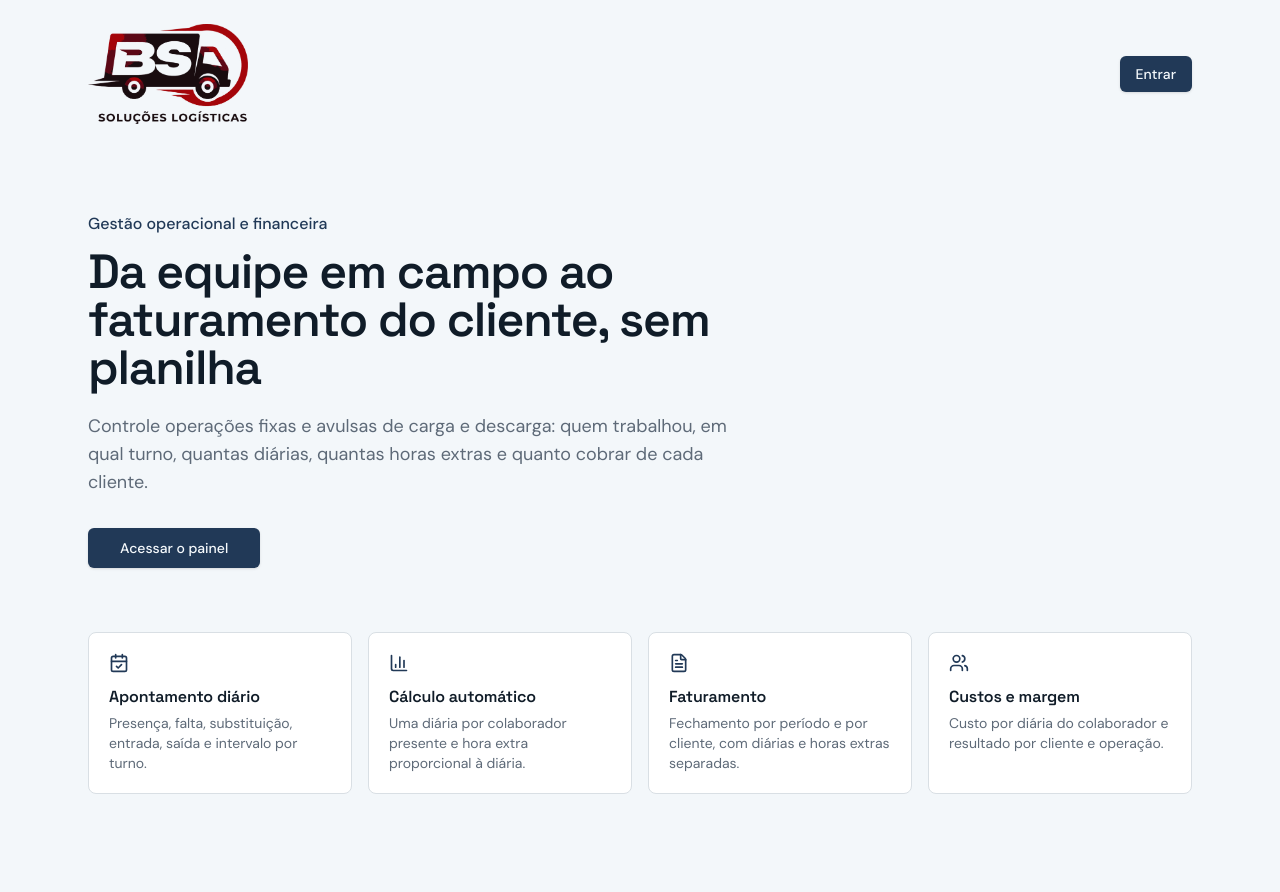
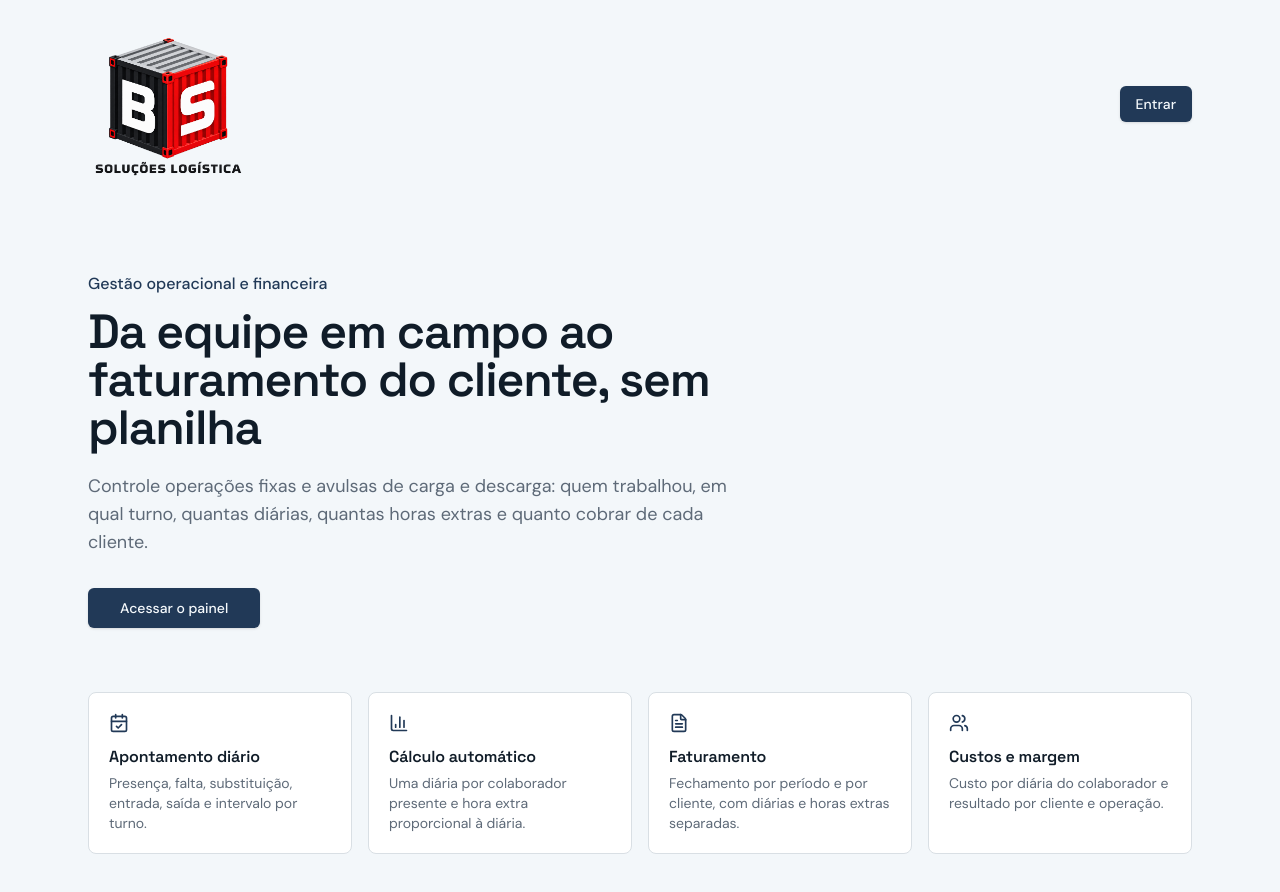
Before and after one commit to therunnas/bslogistica, a Next.js app: page / in a window 1280 px wide. Shown: the top 892 px of the page. Built offline with nearby package versions, Linux system fonts and the light colour scheme.

Commit message:
chore(branding): atualiza logo oficial

```diff
--- a/src/app/(painel)/_components/app-shell.tsx
+++ b/src/app/(painel)/_components/app-shell.tsx
@@ -110,7 +110,7 @@ export function AppShell({
               no texto ao lado, e repeti-lo faria o leitor de tela anunciar a
               marca duas vezes. */}
           <Image
-            src="/branding/bs-logo-temp.png"
+            src="/branding/bs-logo-oficial.png"
             alt=""
             width={1000}
             height={625}
@@ -203,7 +203,7 @@ export function AppShell({
             <Menu className="size-4" />
           </Button>
           <Image
-            src="/branding/bs-logo-temp.png"
+            src="/branding/bs-logo-oficial.png"
             alt=""
             width={1000}
             height={625}
--- a/src/app/login/page.tsx
+++ b/src/app/login/page.tsx
@@ -111,7 +111,7 @@ export default function Login() {
           `self-start` alinha a marca pela borda esquerda do card no empilhado,
           já que o container centraliza os filhos. */}
       <Image
-        src="/branding/bs-logo-temp.png"
+        src="/branding/bs-logo-oficial.png"
         alt="BS Soluções Logísticas"
         width={1000}
         height={625}
--- a/src/app/page.tsx
+++ b/src/app/page.tsx
@@ -48,7 +48,7 @@ export default function Landing() {
         {/* Logo provisória do MVP. A própria arte já traz "BS" e
             "SOLUÇÕES LOGÍSTICAS", então não há texto ao lado. */}
         <Image
-          src="/branding/bs-logo-temp.png"
+          src="/branding/bs-logo-oficial.png"
           alt="BS Soluções Logísticas"
           width={1000}
           height={625}
--- a/src/components/moldura-auth.tsx
+++ b/src/components/moldura-auth.tsx
@@ -25,7 +25,7 @@ export function MolduraAuth({
   return (
     <div className="relative flex min-h-screen flex-col items-center justify-center gap-8 bg-muted/40 px-4 py-12">
       <Image
-        src="/branding/bs-logo-temp.png"
+        src="/branding/bs-logo-oficial.png"
         alt="BS Soluções Logísticas"
         width={1000}
         height={625}
```
Also changed, not shown: public/branding/bs-logo-oficial.png (added).
